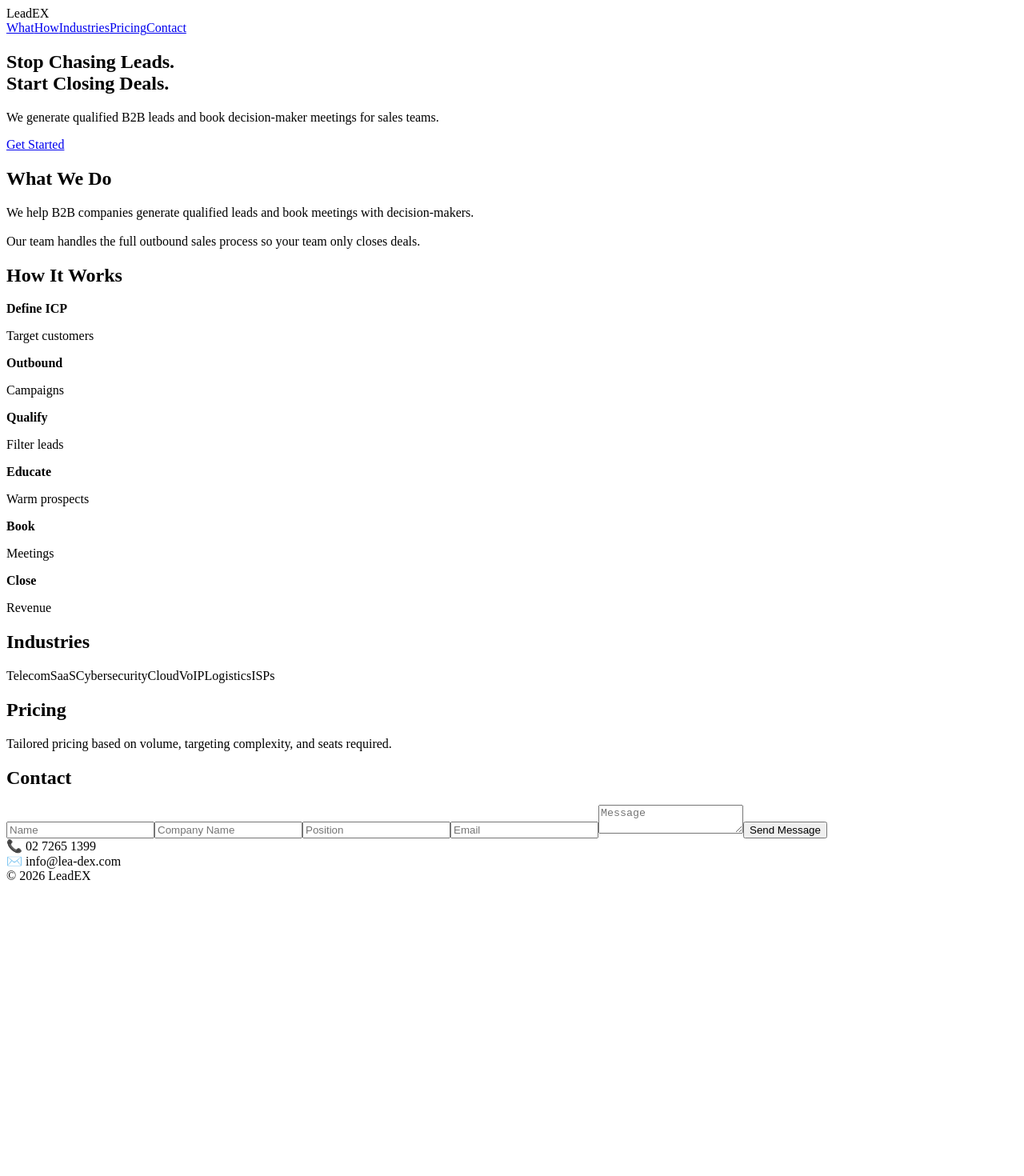
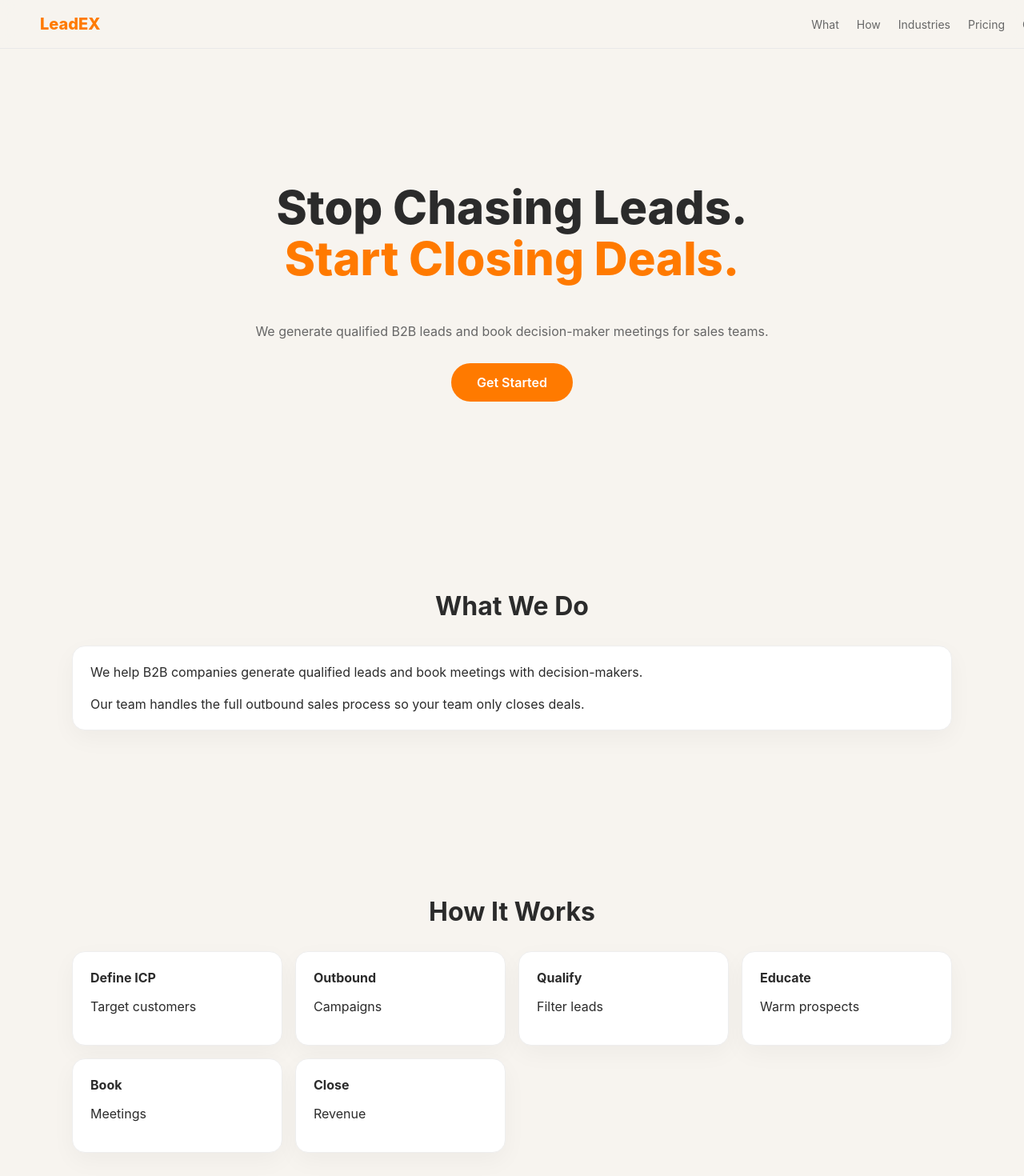
Before and after one commit to youssefamrr0582-debug/leadex-au, a React (Vite) app: page / in a window 1280 px wide. Shown: the top 1470 px of the page at 80% size. Before the commit the page ends 1112 px from the top, so only its background shows below. Built offline with nearby package versions, Linux system fonts and the light colour scheme.

Commit message:
Update styles.css

```diff
--- a/src/styles.css
+++ b/src/styles.css
@@ -1,153 +1,170 @@
-import { useEffect, useState } from "react";
-import "./styles.css";
+body {
+  margin: 0;
+  font-family: Inter, Arial;
+  background: #f7f4ef; /* off-white */
+  color: #2b2b2b;
+}
 
-export default function App() {
-  const [loaded, setLoaded] = useState(false);
-  const [scrolled, setScrolled] = useState(false);
+/* NAV */
+.nav {
+  position: fixed;
+  top: 0;
+  width: 100%;
+  padding: 18px 50px;
+  display: flex;
+  justify-content: space-between;
+  align-items: center;
+  background: rgba(247,244,239,0.8);
+  backdrop-filter: blur(12px);
+  border-bottom: 1px solid #e9e9e9;
+  z-index: 100;
+}
 
-  useEffect(() => {
-    const timer = setTimeout(() => setLoaded(true), 500);
+.logo {
+  color: #ff7a00;
+  font-weight: 800;
+  font-size: 20px;
+}
 
-    const onScroll = () => setScrolled(window.scrollY > 40);
+.links {
+  display: flex;
+  gap: 22px;
+}
 
-    window.addEventListener("scroll", onScroll);
+.links a {
+  text-decoration: none;
+  color: #666;
+  font-size: 14px;
+}
 
-    const observer = new IntersectionObserver((entries) => {
-      entries.forEach((entry) => {
-        if (entry.isIntersecting) entry.target.classList.add("active");
-      });
-    }, { threshold: 0.1 });
+.links a:hover {
+  color: #ff7a00;
+}
 
-    document.querySelectorAll(".revealOnScroll").forEach((el) =>
-      observer.observe(el)
-    );
+/* HERO */
+.hero {
+  text-align: center;
+  padding: 180px 20px 120px;
+}
 
-    return () => {
-      clearTimeout(timer);
-      window.removeEventListener("scroll", onScroll);
-      observer.disconnect();
-    };
-  }, []);
+.hero h1 {
+  font-size: 58px;
+  line-height: 1.1;
+  font-weight: 800;
+}
 
-  if (!loaded) return <div className="loader">LeadEX</div>;
+.hero span {
+  color: #ff7a00;
+}
 
-  return (
-    <div className="app">
+.hero p {
+  color: #666;
+  max-width: 700px;
+  margin: 20px auto;
+  font-size: 16px;
+}
 
-      {/* NAV */}
-      <header className={`nav ${scrolled ? "navScrolled" : ""}`}>
-        <b className="logo">LeadEX</b>
+/* CTA */
+.cta {
+  display: inline-block;
+  padding: 14px 32px;
+  border-radius: 999px;
+  background: #ff7a00;
+  color: white;
+  border: none;
+  cursor: pointer;
+  text-decoration: none;
+  font-weight: 600;
+  margin-top: 10px;
+  transition: 0.3s;
+}
 
-        <div className="links">
-          <a href="#what">What</a>
-          <a href="#how">How</a>
-          <a href="#industries">Industries</a>
-          <a href="#pricing">Pricing</a>
-          <a href="#contact">Contact</a>
-        </div>
-      </header>
+.cta:hover {
+  transform: translateY(-2px);
+}
 
-      {/* HERO */}
-      <section className="hero">
-        <h1>
-          Stop Chasing Leads.<br />
-          <span>Start Closing Deals.</span>
-        </h1>
+/* SECTION */
+.section {
+  padding: 90px 20px;
+  max-width: 1100px;
+  margin: auto;
+  text-align: center;
+}
 
-        <p>
-          We generate high-quality B2B leads and book meetings with decision-makers.
-        </p>
+h2 {
+  font-size: 32px;
+  margin-bottom: 30px;
+  font-weight: 700;
+}
 
-        <a href="#contact" className="cta">
-          Get Started
-        </a>
-      </section>
+/* CARD */
+.card {
+  background: white;
+  border: 1px solid #eee;
+  border-radius: 16px;
+  padding: 22px;
+  box-shadow: 0 10px 30px rgba(0,0,0,0.04);
+  text-align: left;
+}
 
-      {/* WHAT */}
-      <section id="what" className="section revealOnScroll">
-        <h2>What We Do</h2>
-        <div className="card">
-          We help B2B companies generate qualified leads and book meetings with decision-makers.
-          Our team handles the full outbound process so your sales team only closes deals.
-        </div>
-      </section>
+/* GRID */
+.grid {
+  display: grid;
+  grid-template-columns: repeat(auto-fit, minmax(220px, 1fr));
+  gap: 16px;
+}
 
-      {/* HOW */}
-      <section id="how" className="section revealOnScroll">
-        <h2>How It Works</h2>
+/* CHIPS */
+.chips {
+  display: flex;
+  flex-wrap: wrap;
+  justify-content: center;
+  gap: 10px;
+}
 
-        <div className="grid">
-          {[
-            ["Define ICP", "Target customers"],
-            ["Outbound", "Campaigns"],
-            ["Qualify", "Filter leads"],
-            ["Educate", "Warm prospects"],
-            ["Book", "Meetings"],
-            ["Close", "Revenue"]
-          ].map((i, idx) => (
-            <div key={idx} className="card hover">
-              <b>{i[0]}</b>
-              <p>{i[1]}</p>
-            </div>
-          ))}
-        </div>
-      </section>
+.chip {
+  padding: 10px 14px;
+  border-radius: 999px;
+  background: white;
+  border: 1px solid #ddd;
+  color: #444;
+}
 
-      {/* INDUSTRIES */}
-      <section id="industries" className="section revealOnScroll">
-        <h2>Industries</h2>
+/* FORM */
+.formCard {
+  display: flex;
+  flex-direction: column;
+  gap: 12px;
+}
 
-        <div className="chips">
-          {["Telecom","SaaS","Cybersecurity","Cloud","VoIP","Logistics","ISPs"].map((i, idx) => (
-            <span key={idx} className="chip">{i}</span>
-          ))}
-        </div>
-      </section>
+input, textarea {
+  padding: 12px;
+  border-radius: 10px;
+  border: 1px solid #ddd;
+  font-size: 14px;
+}
 
-      {/* PRICING */}
-      <section id="pricing" className="section revealOnScroll">
-        <h2>Pricing</h2>
+textarea {
+  height: 120px;
+}
 
-        <div className="card">
-          Tailored pricing based on:
-          <br /><br />
-          • Volume<br />
-          • Targeting complexity<br />
-          • Seats required
-        </div>
-      </section>
+/* CONTACT INFO */
+.contactInfo {
+  margin-top: 15px;
+  color: #666;
+  font-size: 14px;
+}
 
-      {/* CONTACT */}
-      <section id="contact" className="section revealOnScroll">
-        <h2>Contact</h2>
+/* FOOTER */
+.footer {
+  text-align: center;
+  padding: 40px;
+  color: #888;
+  font-size: 13px;
+}
 
-        <div className="card formCard">
-
-          <div className="contactInfo">
-            📞 02 7265 1399 <br />
-            ✉️ info@lea-dex.com
-          </div>
-
-          <div className="form">
-            <input placeholder="Name" />
-            <input placeholder="Company Name" />
-            <input placeholder="Position" />
-            <input placeholder="Email" />
-            <textarea placeholder="Message"></textarea>
-
-            <button className="cta">Send Message</button>
-          </div>
-
-        </div>
-
-        <p className="subtext">We'll get back to you shortly</p>
-      </section>
-
-      {/* FOOTER */}
-      <footer className="footer">
-        © 2026 LeadEX
-      </footer>
-
-    </div>
-  );
+/* HOVER */
+.card:hover {
+  border-color: #ff7a00;
+  transition: 0.3s;
 }
```
